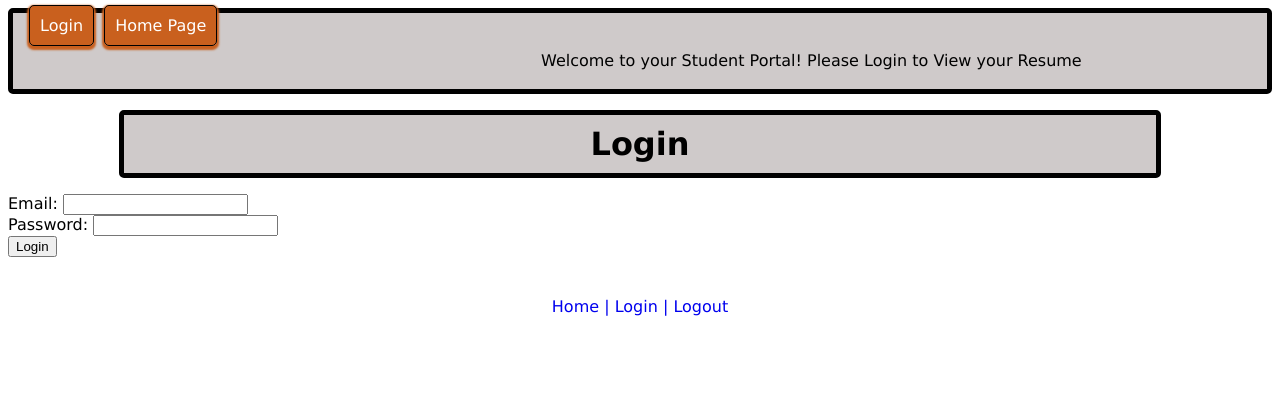
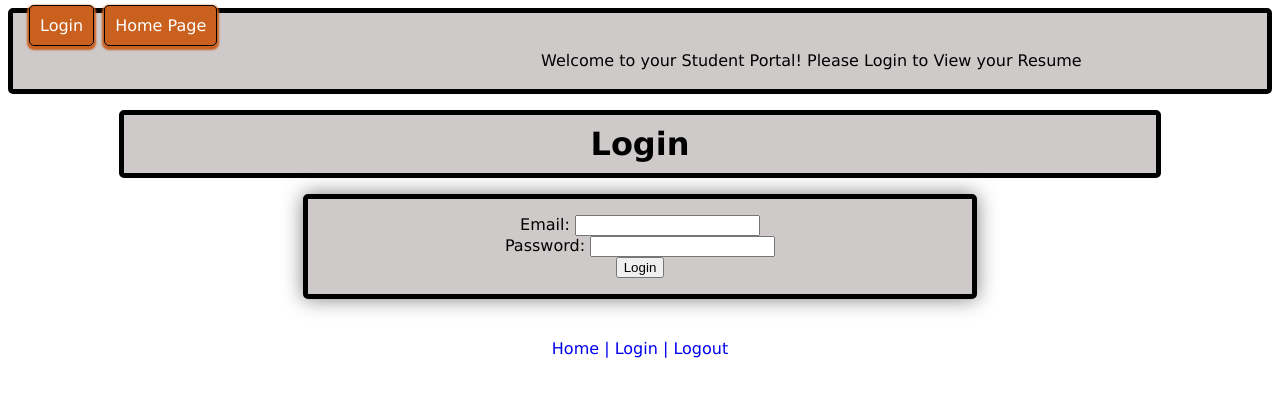
Before and after one commit to joshuataylorcodes/portal-app, a React (Vite) app in the folder portal-app/: page /login in a window 1280 px wide. Shown: the top 396 px of the page. Built offline with nearby package versions, Linux system fonts and the light colour scheme.

Commit message:
login css

```diff
--- a/portal-app/src/Login.jsx
+++ b/portal-app/src/Login.jsx
@@ -17,7 +17,8 @@ export function Login() {
       .post("http://localhost:3000/sessions.json", params)
       .then((response) => {
         console.log(response.data);
-        axios.defaults.headers.common["Authorization"] = "Bearer " + response.data.jwt;
+        axios.defaults.headers.common["Authorization"] =
+          "Bearer " + response.data.jwt;
         localStorage.setItem("jwt", response.data.jwt);
         event.target.reset();
         window.location.href = "/";
@@ -30,6 +31,7 @@ export function Login() {
   return (
     <div id="login">
       <h1>Login</h1>
+      <div id="login-container">
         <ul>
           {errors.map((error) => (
             <li key={error}>{error}</li>
@@ -45,5 +47,6 @@ export function Login() {
           <button type="submit">Login</button>
         </form>
       </div>
+    </div>
   );
 }
--- a/portal-app/src/index.css
+++ b/portal-app/src/index.css
@@ -1,7 +1,9 @@
 html, body {
   background-color: white;
+  /* background-image: url("https://images.pexels.com/photos/356065/pexels-photo-356065.jpeg?auto=compress&cs=tinysrgb&w=1260&h=750&dpr=2"); */
   color: black;
   font-family: 'Lucida Sans', 'Lucida Sans Regular', 'Lucida Grande', 'Lucida Sans Unicode', Geneva, Verdana, sans-serif;
+
 }
 header {
   background-color: rgb(207, 202, 202);
@@ -159,3 +161,17 @@ li {
 nav {
   vertical-align: top;
 }
+
+#login-container {
+  background-color: rgb(207, 202, 202);
+
+  border: 5px solid black;
+  border-radius: 5px;
+  padding: 1em;
+  box-shadow: 0 0 20px rgba(0, 0, 1, 0.5);
+  text-align: center;
+  width: 50%;
+  margin: auto;
+
+
+}
```
Lines whose indentation alone changed are shown as unchanged.
